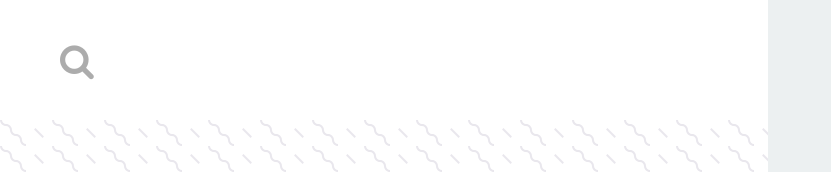
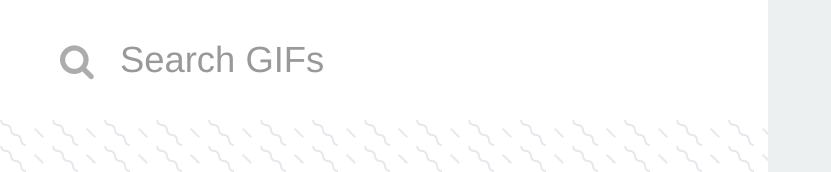
Before and after one commit to ctln12/react-gifs, a React app: page / in a window 1280 px wide. Shown: the top 172 px of the page, without its empty margins (0-831 px from the left). Built offline with nearby package versions, Linux system fonts and the light colour scheme.

Commit message:
add placeholder

```diff
--- a/src/components/search_bar.jsx
+++ b/src/components/search_bar.jsx
@@ -7,7 +7,7 @@
 
   render() {
     return (
-      <input type="text" className="form-control form-search" onChange={e => this.handleChange(e)} />
+      <input type="text" className="form-control form-search" placeholder="Search GIFs" onChange={e => this.handleChange(e)} />
     );
   }
 }
```
